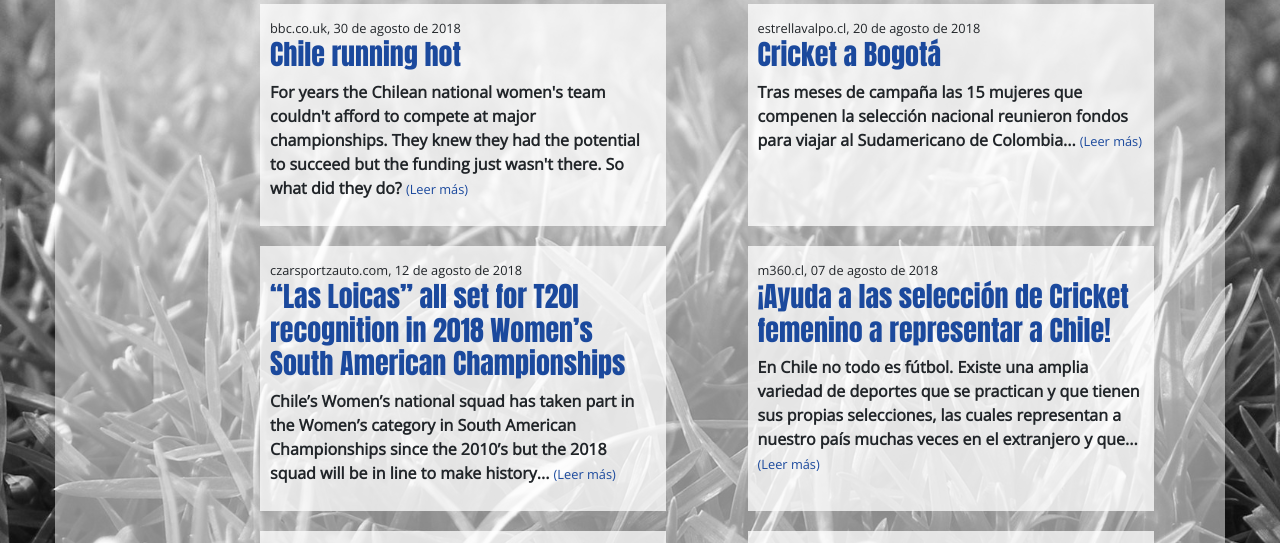
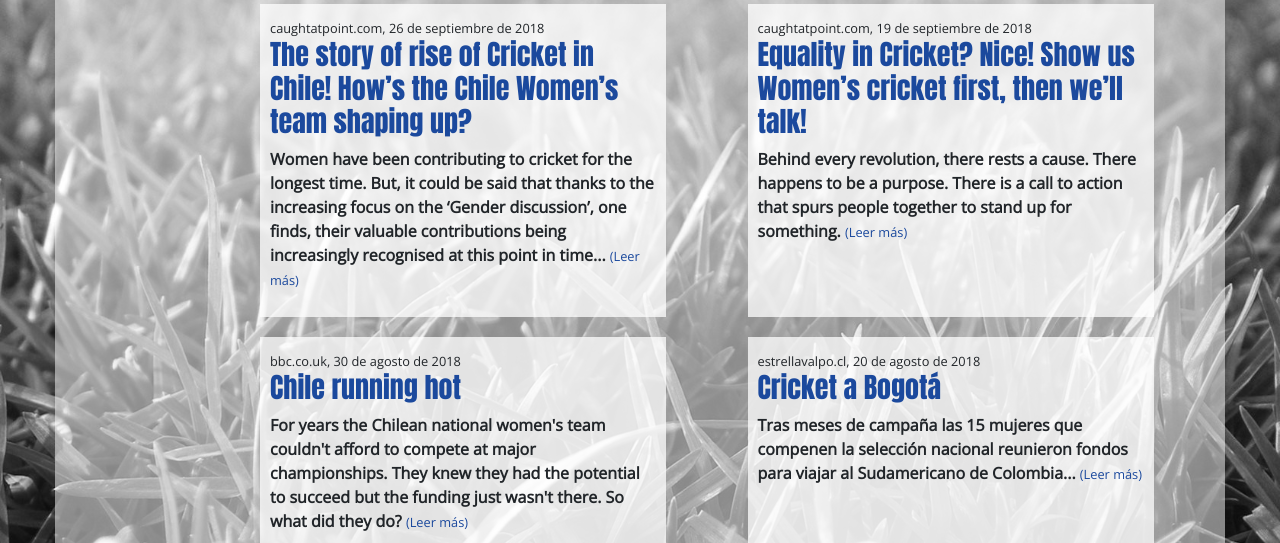
Before and after one commit to Fip3/loicas, a plain HTML site: page noticias.html in a window 1280 px wide. Shown: the part 191-734 px from the top of the page. Drawn offline with nearby package versions, Linux system fonts and the light colour scheme.

Commit message:
insercion noticias

```diff
--- a/noticias.html
+++ b/noticias.html
@@ -76,6 +76,16 @@
 			<div class="col-12 col-sm-10 offset-sm-2">
 				<div class="row justify-content-around">
 					<div class="col-12 col-sm-5 news-card mr-auto">
+						<small class="news-date">caughtatpoint.com, 26 de septiembre de 2018 </small>
+						<a target="_blank" class="news-link" href="https://caughtatpoint.com/2018/09/26/interaction-jeannette-cristina-garces-chile-womens-team/" title=""><h3>The story of rise of Cricket in Chile! How’s the Chile Women’s team shaping up?</h3></a>
+						<p class="news-body">Women have been contributing to cricket for the longest time. But, it could be said that thanks to the increasing focus on the ‘Gender discussion’, one finds, their valuable contributions being increasingly recognised at this point in time... <a target="_blank" class="news-link news-date" href="https://caughtatpoint.com/2018/09/26/interaction-jeannette-cristina-garces-chile-womens-team/" title=""><small>(Leer más)</small></a></p>
+					</div>
+					<div class="col-12 col-sm-5 news-card mr-auto">
+						<small class="news-date">caughtatpoint.com, 19 de septiembre de 2018 </small>
+						<a target="_blank" class="news-link" href="https://caughtatpoint.com/2018/09/19/show-us-womens-cricket-2018/" title=""><h3>Equality in Cricket? Nice! Show us Women’s cricket first, then we’ll talk!</h3></a>
+						<p class="news-body">Behind every revolution, there rests a cause. There happens to be a purpose. There is a call to action that spurs people together to stand up for something. <a target="_blank" class="news-link news-date" href="https://caughtatpoint.com/2018/09/19/show-us-womens-cricket-2018/" title=""><small>(Leer más)</small></a></p>
+					</div>
+					<div class="col-12 col-sm-5 news-card mr-auto">
 						<small class="news-date">bbc.co.uk, 30 de agosto de 2018 </small>
 						<a target="_blank" class="news-link" href="https://www.bbc.co.uk/programmes/p06jtxgs" title=""><h3>Chile running hot</h3></a>
 						<p class="news-body">For years the Chilean national women's team couldn't afford to compete at major championships. They knew they had the potential to succeed but the funding just wasn't there. So what did they do? <a target="_blank" class="news-link news-date" href="https://www.bbc.co.uk/programmes/p06jtxgs" title=""><small>(Leer más)</small></a></p>
```
